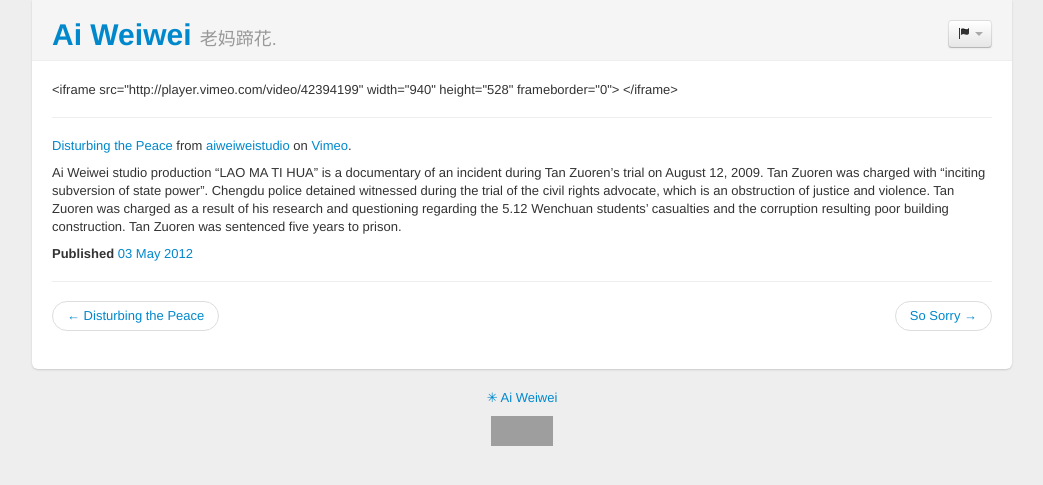
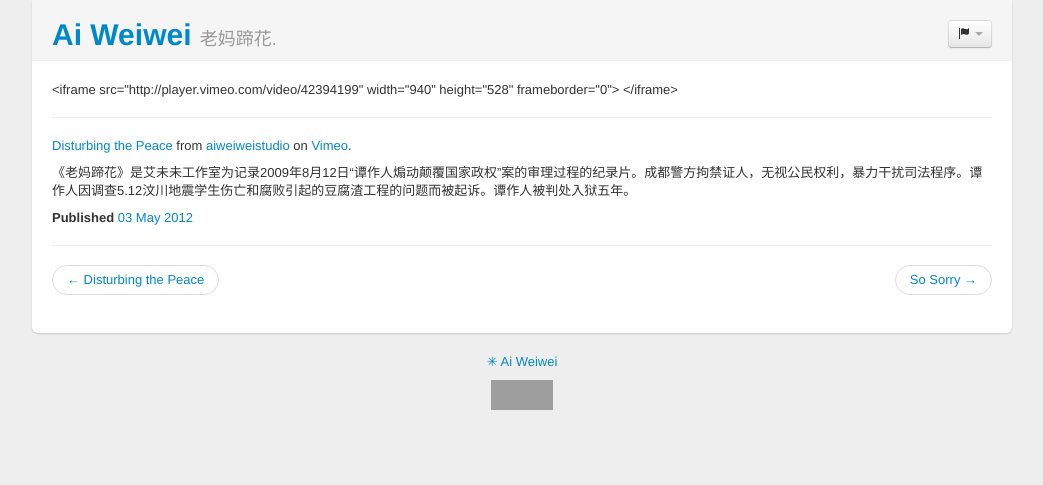
Before and after one commit to weiweiweb/weiweiweb.org, a Jekyll site: the page built from zh/_posts/2012-05-03-disturbing-the-peace.md, in a window 1280 px wide. Shown: the top 485 px of the page, without its empty margins (118-1161 px from the left). Built offline with Jekyll 4.4.1, drawn with Linux system fonts in a browser that asks for light colours; nearby versions of some CDN libraries; grey boxes are pictures that could not be loaded.

Commit message:
add translations of film posts

```diff
--- a/zh/_posts/2012-05-03-disturbing-the-peace.md
+++ b/zh/_posts/2012-05-03-disturbing-the-peace.md
@@ -15,4 +15,4 @@ slug: disturbing-the-peace
 
 [Disturbing the Peace](https://vimeo.com/weiweiweb/disturbing-the-piece) from [aiweiweistudio](https://vimeo.com/weiweiweb) on [Vimeo](http://vimeo.com).
 
-Ai Weiwei studio production "LAO MA TI HUA" is a documentary of an incident during Tan Zuoren’s trial on August 12, 2009. Tan Zuoren was charged with "inciting subversion of state power". Chengdu police detained witnessed during the trial of the civil rights advocate, which is an obstruction of justice and violence. Tan Zuoren was charged as a result of his research and questioning regarding the 5.12 Wenchuan students' casualties and the corruption resulting poor building construction. Tan Zuoren was sentenced five years to prison.
+《老妈蹄花》是艾未未工作室为记录2009年8月12日“谭作人煽动颠覆国家政权”案的审理过程的纪录片。成都警方拘禁证人，无视公民权利，暴力干扰司法程序。谭作人因调查5.12汶川地震学生伤亡和腐败引起的豆腐渣工程的问题而被起诉。谭作人被判处入狱五年。
```
Also changed, not shown: en/_posts/2012-05-03-disturbing-the-peace.md (+1 -1 lines), en/_posts/2012-05-10-so-sorry.md (+1 -1 lines), zh/_posts/2012-05-10-so-sorry.md (+1 -1 lines).
